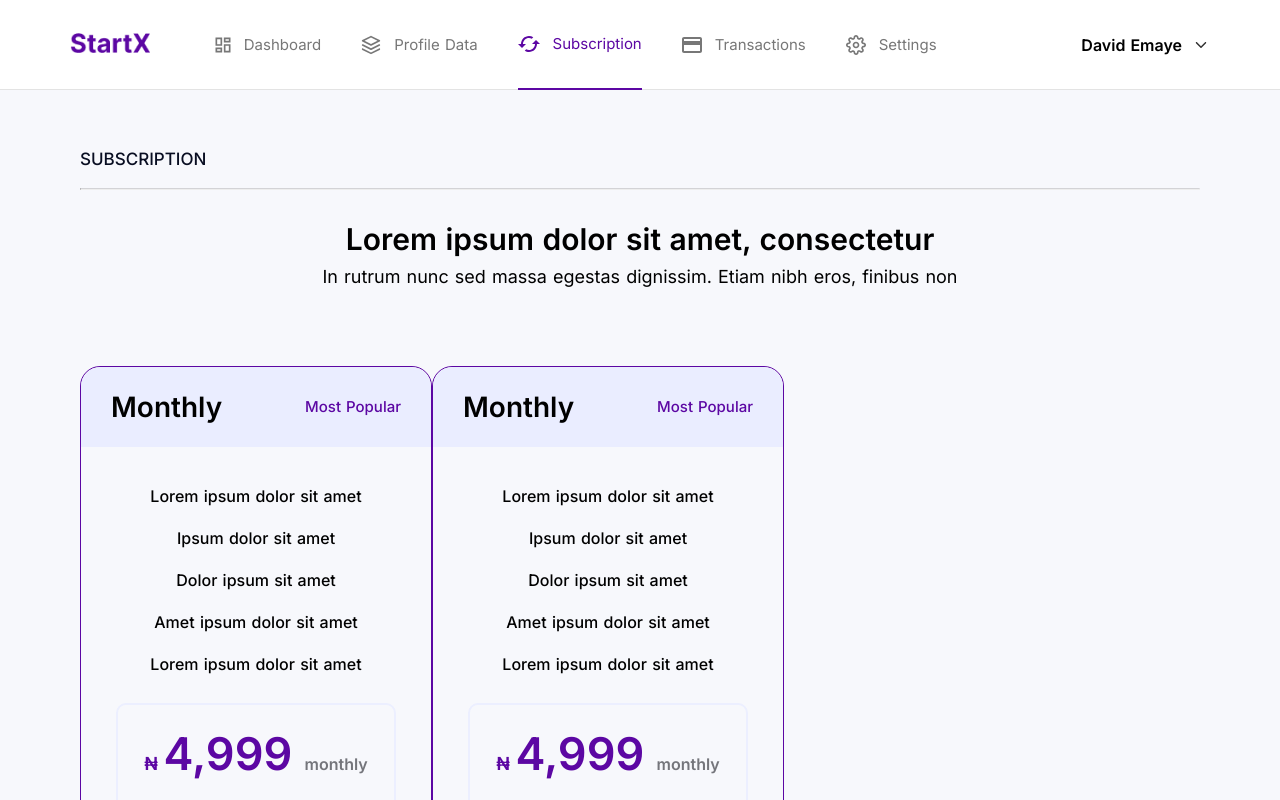
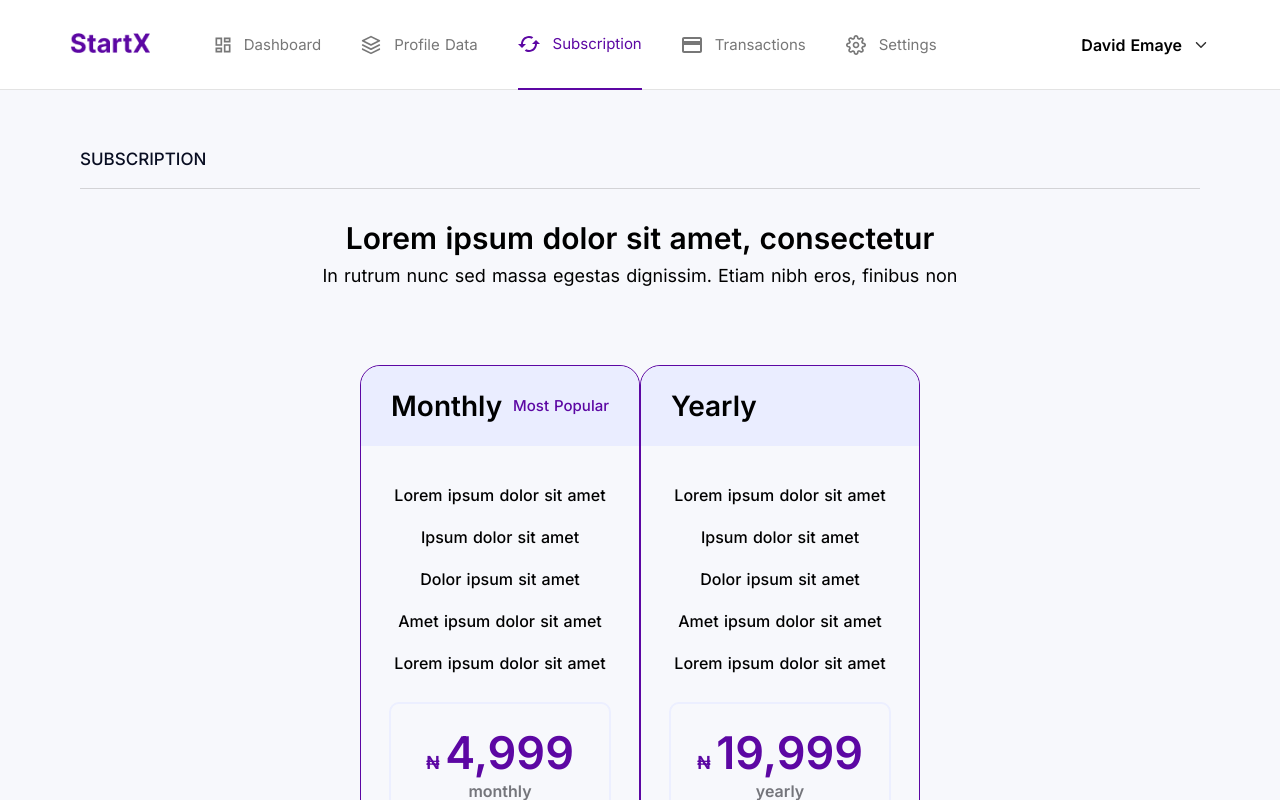
Before and after one commit to Emodot/startx, a Nuxt app: page /subscription in a window 1280 px wide. Shown: the top 800 px of the page. Built offline with nearby package versions, Linux system fonts and the light colour scheme.

Commit message:
maded fixes

```diff
--- a/assets/css/main.css
+++ b/assets/css/main.css
@@ -32,6 +32,7 @@ textarea {
 }
 
 .grey-line {
+  border: none;
   border-top: 1px solid #77777748;
   margin-top: 20px;
   margin-bottom: 40px;
--- /dev/null
+++ b/pages/settings.vue
@@ -0,0 +1,21 @@
+<template>
+  <div class="container">
+    <p class="page-title">
+      SUBSCRIPTION
+    </p>
+    <hr class="grey-line">
+  </div>
+</template>
+
+<script>
+export default {
+  layout: 'MainLayout'
+
+}
+</script>
+
+<style scoped>
+.container {
+  padding: 50px 5rem;
+}
+</style>
--- a/pages/subscription.vue
+++ b/pages/subscription.vue
@@ -48,11 +48,11 @@
         <div class="plan">
           <div class="plan-top">
             <p class="plan-name">
-              Monthly
+              Yearly
             </p>
-            <p class="popular">
+            <!-- <p class="popular">
               Most Popular
-            </p>
+            </p> -->
           </div>
           <p class="points">
             Lorem ipsum dolor sit amet
@@ -71,7 +71,7 @@
           </p>
           <div class="price-box">
             <p class="price">
-              <span class="naira">₦ </span>4,999 <span class="month">monthly</span>
+              <span class="naira">₦ </span>19,999 <span class="month">yearly</span>
             </p>
             <div class="price-btn">
               <button>Get Started</button>
@@ -108,14 +108,18 @@ export default {
 }
 
 .plans {
+  width: 50%;
+  margin: 0 auto;
   margin-top: 5rem;
   display: flex;
+  justify-content: space-between;
 }
 
 .plan {
   border: 1px solid #5C07A3;
   width: 22rem;
   border-radius: 20px;
+  cursor: pointer;
 }
 .plan-top {
   background-color: #eaedff;
```
